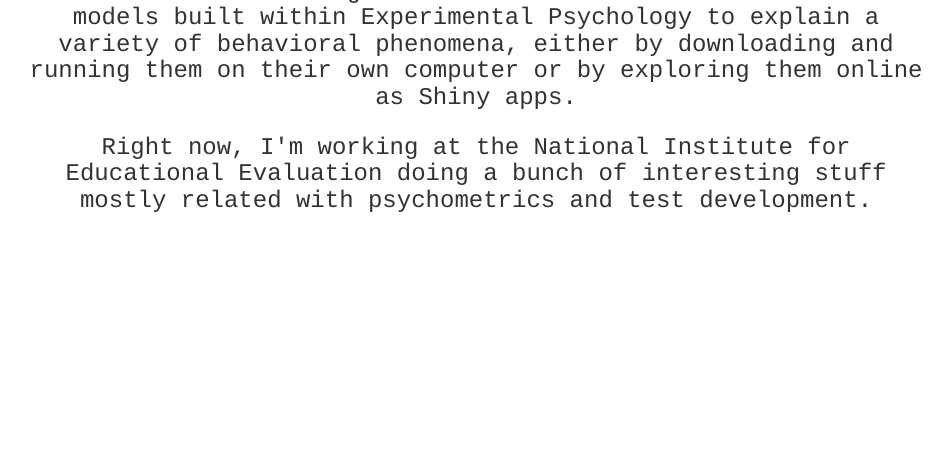
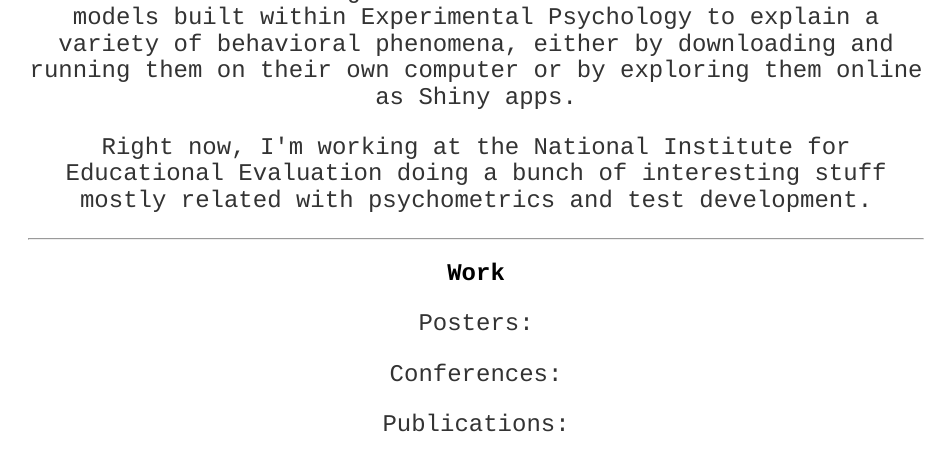
Before and after one commit to BouzasLab25/bouzaslab25.github.io, a Jekyll site: the page built from people/felisa.html, in a window 1280 px wide and 900 px high, scrolled down 1690 px. Shown: the top 471 px of the window, without its empty margins (164-1116 px from the left). Built offline with Jekyll 4.4.1, drawn with Linux system fonts in a browser that asks for light colours.

Commit message:
Update felisa.html

```diff
--- a/people/felisa.html
+++ b/people/felisa.html
@@ -37,3 +37,10 @@
 <p>Since 2016, I've been the head student of one of the projects conducted at Lab25, where we've been developing a bunch of materials for the students of Dr' Bouzas' courses to get a better understanding of the mathematical and statistical models built within Experimental Psychology to explain a variety of behavioral phenomena, either by downloading and running them on their own computer or by exploring them online as Shiny apps.</p>
 
 <p>Right now, I'm working at the National Institute for Educational Evaluation doing a bunch of interesting stuff mostly related with psychometrics and test development.</p>
+
+<hr>
+ <h2>Work</h2>
+
+<p>Posters:</p>
+<p>Conferences:</p>
+<p>Publications:</p>
```
